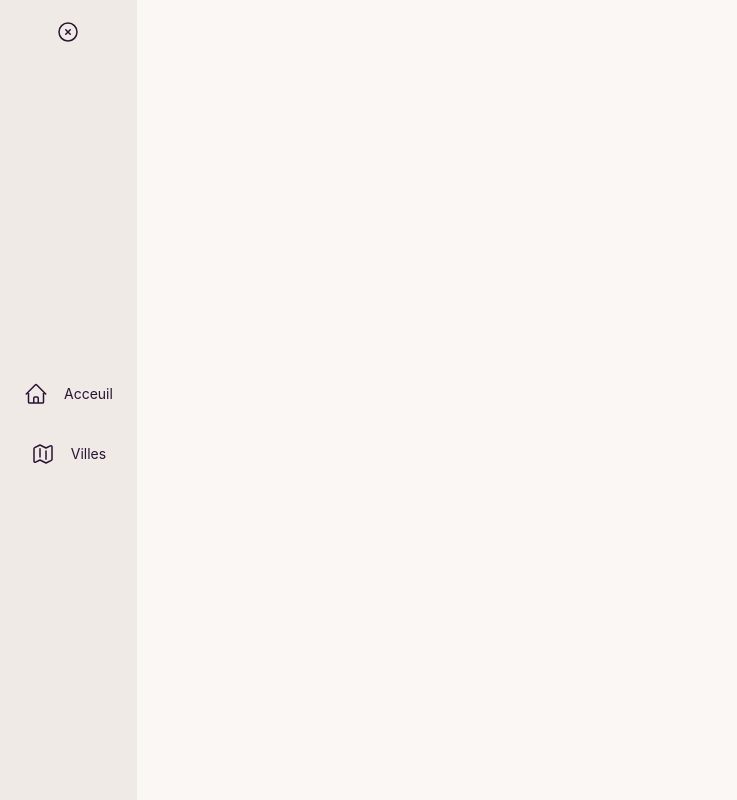
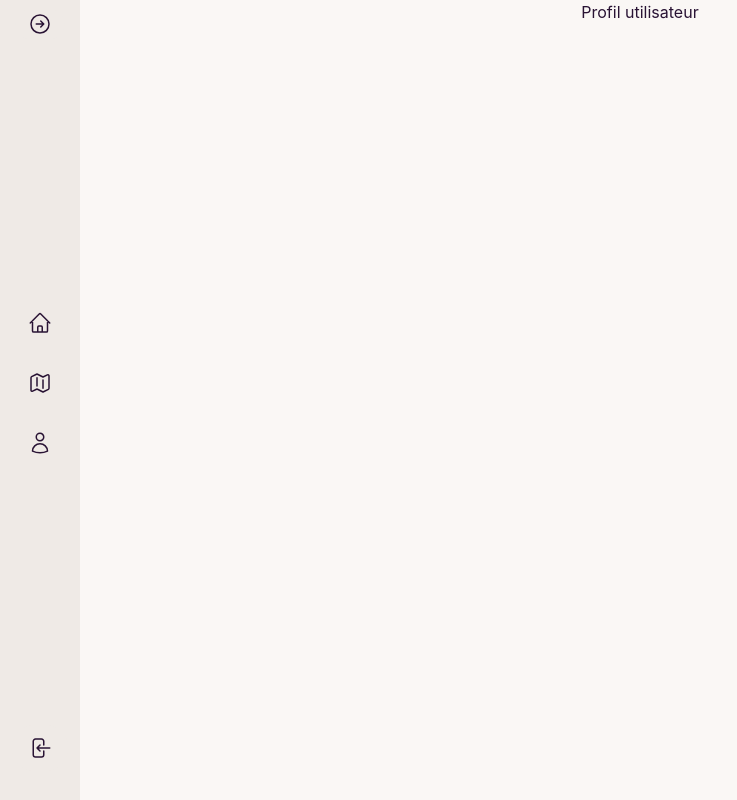
Before and after one commit to WildCodeSchool/2023-03-wns-keller-groupe3, a React (Create React App) app in the folder client/: page /user in a window 1280 px wide. Before the commit this address had no page. Shown: the whole page, without its empty margins (0-737 px from the left). Built offline with nearby package versions, Linux system fonts and the light colour scheme.

Commit message:
refactor and add user page

```diff
--- a/client/src/App.tsx
+++ b/client/src/App.tsx
@@ -4,6 +4,7 @@ import Home from "./Pages/Home";
 import City from "./Pages/City";
 import "./App.css";
 import Nav from "./components/Nav";
+import User from "./Pages/User";
 
 function App() {
   return (
@@ -12,6 +13,7 @@ function App() {
         <Nav />
         <Routes>
           <Route path='/' element={<Home />} />
+          <Route path='/user' element={<User />} />
           <Route path='/city' element={<City />} />
           <Route path='/city/:id' element={<MapSelected />} />
         </Routes>
--- /dev/null
+++ b/client/src/Pages/User.tsx
@@ -0,0 +1,3 @@
+export default function User() {
+  return <div className='flex justify-center'>Profil utilisateur</div>;
+}
--- a/client/src/components/Nav.tsx
+++ b/client/src/components/Nav.tsx
@@ -8,14 +8,14 @@ export default function Sidebar() {
   return (
     <div
       className={
-        isOpen
+        !isOpen
           ? `z-10 fixed h-full menu bg-base-200 w-20 flex justify-between`
-          : `z-10 fixed h-full menu bg-base-200 w-46 flex justify-between`
+          : `z-10 fixed h-full menu bg-base-200 w-52 flex justify-between`
       }
     >
       <div className='mx-auto'>
-        <button className='btn' onClick={() => setIsOpen(!isOpen)}>
-          {isOpen ? (
+        <button className='btn btn-sm' onClick={() => setIsOpen(!isOpen)}>
+          {!isOpen ? (
             <svg
               xmlns='http://www.w3.org/2000/svg'
               fill='none'
@@ -48,7 +48,7 @@ export default function Sidebar() {
           )}
         </button>
       </div>
-      <ul className='flex flex-col  justify-center items-center'>
+      <ul className='flex flex-col mx-auto'>
         <li className='mb-5'>
           <Link to='/'>
             <svg
@@ -65,10 +65,10 @@ export default function Sidebar() {
                 d='M2.25 12l8.954-8.955c.44-.439 1.152-.439 1.591 0L21.75 12M4.5 9.75v10.125c0 .621.504 1.125 1.125 1.125H9.75v-4.875c0-.621.504-1.125 1.125-1.125h2.25c.621 0 1.125.504 1.125 1.125V21h4.125c.621 0 1.125-.504 1.125-1.125V9.75M8.25 21h8.25'
               />
             </svg>
-            {!isOpen ? <p className='ml-2'>Acceuil</p> : null}
+            {isOpen ? <p className='ml-2'>Acceuil</p> : null}
           </Link>
         </li>
-        <li>
+        <li className='mb-5'>
           <Link to='/city'>
             <svg
               xmlns='http://www.w3.org/2000/svg'
@@ -84,11 +84,51 @@ export default function Sidebar() {
                 d='M9 6.75V15m6-6v8.25m.503 3.498l4.875-2.437c.381-.19.622-.58.622-1.006V4.82c0-.836-.88-1.38-1.628-1.006l-3.869 1.934c-.317.159-.69.159-1.006 0L9.503 3.252a1.125 1.125 0 00-1.006 0L3.622 5.689C3.24 5.88 3 6.27 3 6.695V19.18c0 .836.88 1.38 1.628 1.006l3.869-1.934c.317-.159.69-.159 1.006 0l4.994 2.497c.317.158.69.158 1.006 0z'
               />
             </svg>
-            {!isOpen ? <p className='ml-2'>Villes</p> : null}
+            {isOpen ? <p className='ml-2'>Villes</p> : null}
+          </Link>
+        </li>
+        <li>
+          <Link to='/user'>
+            <svg
+              xmlns='http://www.w3.org/2000/svg'
+              fill='none'
+              viewBox='0 0 24 24'
+              stroke-width='1.5'
+              stroke='currentColor'
+              className='w-6 h-6'
+            >
+              <path
+                stroke-linecap='round'
+                stroke-linejoin='round'
+                d='M15.75 6a3.75 3.75 0 11-7.5 0 3.75 3.75 0 017.5 0zM4.501 20.118a7.5 7.5 0 0114.998 0A17.933 17.933 0 0112 21.75c-2.676 0-5.216-.584-7.499-1.632z'
+              />
+            </svg>
+
+            {isOpen ? <p className='ml-2'>Profil</p> : null}
           </Link>
         </li>
       </ul>
-      <div></div>
+      <ul className='flex justify-center mb-5'>
+        <button className='btn'>
+          <svg
+            xmlns='http://www.w3.org/2000/svg'
+            fill='none'
+            viewBox='0 0 24 24'
+            stroke-width='1.5'
+            stroke='currentColor'
+            className='w-6 h-6'
+          >
+            <path
+              stroke-linecap='round'
+              stroke-linejoin='round'
+              d='M15.75 9V5.25A2.25 2.25 0 0013.5 3h-6a2.25 2.25 0 00-2.25 2.25v13.5A2.25 2.25 0 007.5 21h6a2.25 2.25 0 002.25-2.25V15M12 9l-3 3m0 0l3 3m-3-3h12.75'
+            />
+          </svg>
+          {isOpen ? (
+            <p className='lowercase font-normal'>Se déconnecter</p>
+          ) : null}
+        </button>
+      </ul>
     </div>
   );
 }
```
